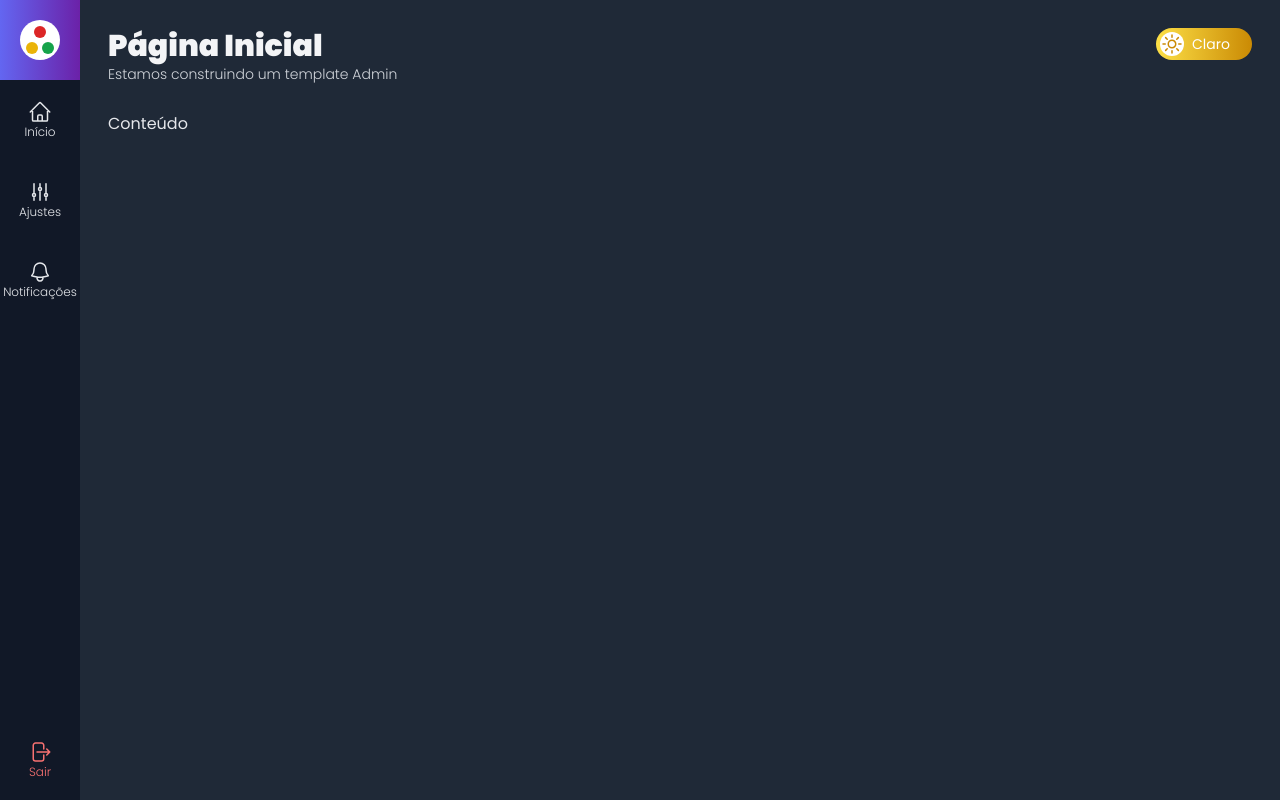
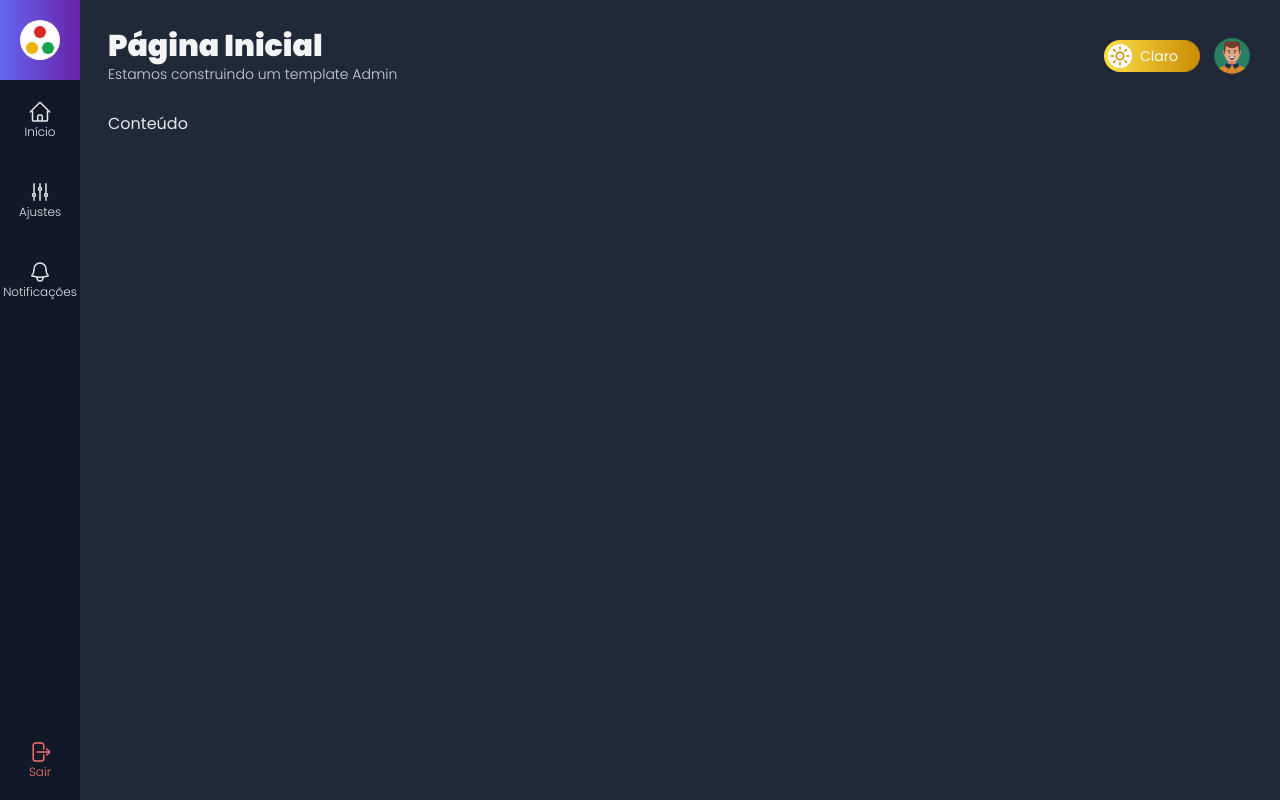
Before and after one commit to Wellington-Henrique/admin-template-nextjs-typescript, a Next.js app: page / in a window 1280 px wide. Built offline with nearby package versions, Linux system fonts and the light colour scheme; no server answers.

Commit message:
187. Avatar Usuário

```diff
--- /dev/null
+++ b/src/components/template/AvatarUsuario.tsx
@@ -0,0 +1,24 @@
+import useAuth from '@/data/hook/useAuth'
+import Link from 'next/link'
+import React from 'react'
+
+interface AvatarUsuarioProps {
+    className?: string
+
+}
+export default function AvatarUsuario(props: AvatarUsuarioProps) {
+    const { usuario } = useAuth()
+
+    return (
+        <Link href='/perfil'>
+            <img
+                className={`
+                    h-10 w-10 rounded-full cursor-pointer
+                    ${props.className}
+                `}
+                src={usuario?.imagemUrl ?? "/images/avatar.svg"}
+                alt="Avatar do Usuário"
+            />
+        </Link>
+    )
+}
--- a/src/components/template/Cabecalho.tsx
+++ b/src/components/template/Cabecalho.tsx
@@ -3,6 +3,7 @@
 import Titulo from './Titulo'
 import { BotaoAlternarTema } from './BotaoAlternarTema'
 import useAppData from '@/data/hook/useAppData'
+import AvatarUsuario from './AvatarUsuario'
 
 interface CabecalhoProps {
     titulo: string,
@@ -15,8 +16,9 @@
   return (
     <div className='flex'>
         <Titulo {...props}/>
-        <div className='flex flex-grow justify-end'>
+        <div className='flex flex-grow justify-end items-center'>
           <BotaoAlternarTema tema={tema} alternarTema={alternarTema}/>
+          <AvatarUsuario className='ml-3'/>
         </div>
     </div>
   )
--- /dev/null
+++ b/src/pages/perfil.tsx
@@ -0,0 +1,12 @@
+import Layout from "@/components/template/Layout";
+
+export default function Notificacoes() {
+  return (
+    <Layout
+      titulo="Perfil do Usuário"
+      subtitulo="Administre as suas informações de usuário!"
+    >
+      <h1>Perfil</h1>
+    </Layout>
+  )
+}
```
Also changed, not shown: public/images/avatar.svg (added), public/images/loading.gif (added).
